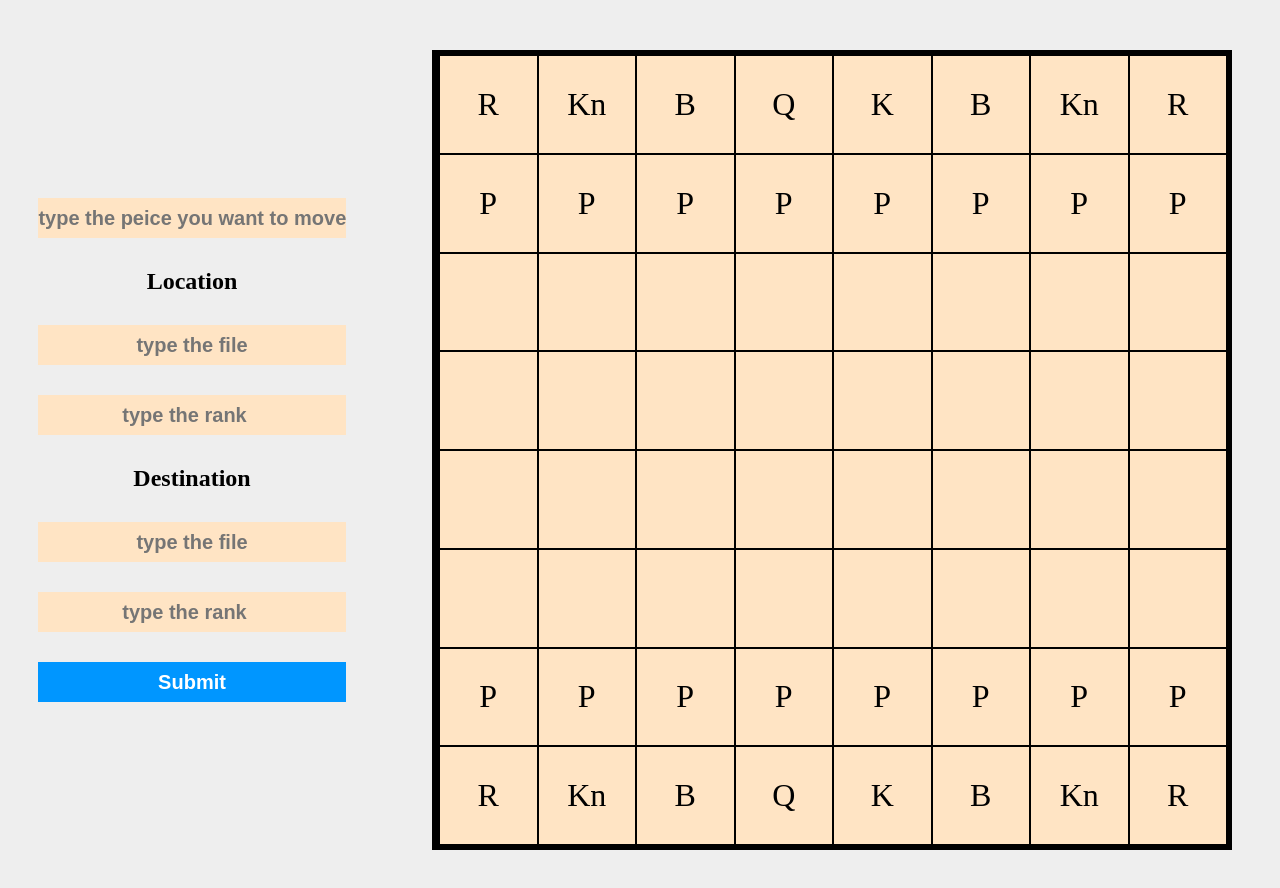
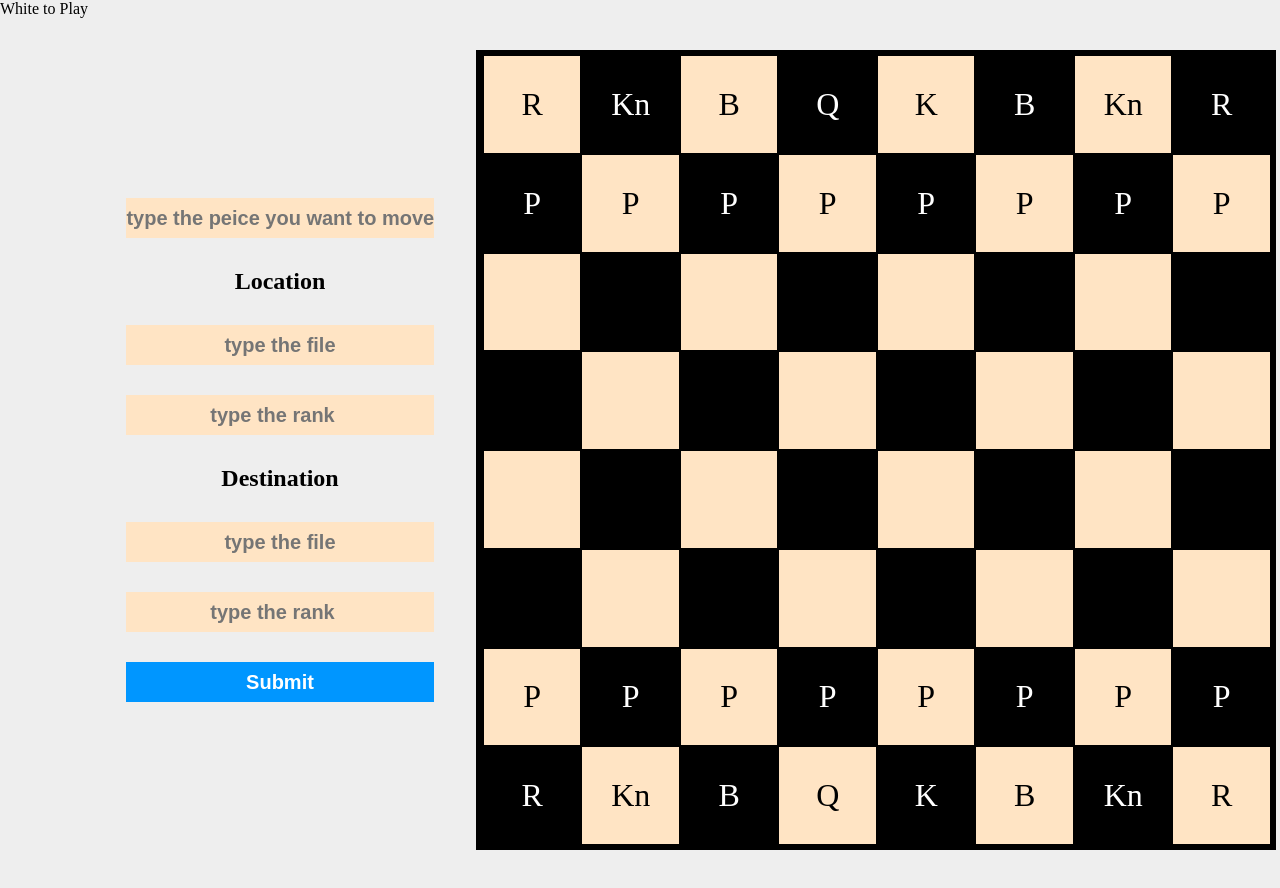
Before and after one commit to lk-kheir/js-chess-game, a website with bundled scripts: page index.html in a window 1280 px wide. Built offline with nearby package versions, Linux system fonts and the light colour scheme.

Commit message:
just making the board look like a real ches board

```diff
--- a/index.html
+++ b/index.html
@@ -10,6 +10,9 @@
 </head>
 <body>
     <div class="container">
+        <div class="who's__turn">
+            <span>White to Play</span>
+        </div>
         <div class="input-moves">
             <input class="peice-type" type="text" placeholder="type the peice you want to move">
             <h2>Location</h2>
@@ -25,84 +28,86 @@
         </div>
         <div id="chess-grid">
             <div class="rank rank-8">
-                <div class="cell" data-peice="Rook">R</div>
-                <div class="cell" data-peice="Bishop">Kn</div>
-                <div class="cell" data-peice="Knight">B</div>
-                <div class="cell" data-peice="Queen">Q</div>
-                <div class="cell" data-peice="King">K</div>
-                <div class="cell" data-peice="Bishop">B</div>
-                <div class="cell" data-peice="Knight">Kn</div>
-                <div class="cell" data-peice="Rook">R</div>
+                <div class="cell white-square" data-peice="Rook">R</div>
+                <div class="cell black-square" data-peice="Knight">Kn</div>
+                <div class="cell white-square" data-peice="Bishop">B</div>
+                <div class="cell black-square" data-peice="Queen">Q</div>
+                <div class="cell white-square" data-peice="King">K</div>
+                <div class="cell black-square" data-peice="Bishop">B</div>
+                <div class="cell white-square" data-peice="Knight">Kn</div>
+                <div class="cell black-square" data-peice="Rook">R</div>
             </div>
             <div class="rank rank-7">
-                <div class="cell" data-peice="Pawn">P</div>
-                <div class="cell" data-peice="Pawn">P</div>
-                <div class="cell" data-peice="Pawn">P</div>
-                <div class="cell" data-peice="Pawn">P</div>
-                <div class="cell" data-peice="Pawn">P</div>
-                <div class="cell" data-peice="Pawn">P</div>
-                <div class="cell" data-peice="Pawn">P</div>
-                <div class="cell" data-peice="Pawn">P</div>
+
+                <div class="cell black-square" data-peice="Pawn">P</div>
+                <div class="cell white-square" data-peice="Pawn">P</div>
+                <div class="cell black-square" data-peice="Pawn">P</div>
+                <div class="cell white-square" data-peice="Pawn">P</div>
+                <div class="cell black-square" data-peice="Pawn">P</div>
+                <div class="cell white-square" data-peice="Pawn">P</div>
+                <div class="cell black-square" data-peice="Pawn">P</div>
+                <div class="cell white-square" data-peice="Pawn">P</div>
             </div>
             <div class="rank rank-6">
-                <div class="cell" data-peice="Empty"></div>
-                <div class="cell" data-peice="Empty"></div>
-                <div class="cell" data-peice="Empty"></div>
-                <div class="cell" data-peice="Empty"></div>
-                <div class="cell" data-peice="Empty"></div>
-                <div class="cell" data-peice="Empty"></div>
-                <div class="cell" data-peice="Empty"></div>
-                <div class="cell" data-peice="Empty"></div>
+                <div class="cell white-square" data-peice="Empty"></div>
+                <div class="cell black-square" data-peice="Empty"></div>
+                <div class="cell white-square" data-peice="Empty"></div>
+                <div class="cell black-square" data-peice="Empty"></div>
+                <div class="cell white-square" data-peice="Empty"></div>
+                <div class="cell black-square" data-peice="Empty"></div>
+                <div class="cell white-square" data-peice="Empty"></div>
+                <div class="cell black-square" data-peice="Empty"></div>
             </div>
             <div class="rank rank-5">
-                <div class="cell" data-peice="Empty"></div>
-                <div class="cell" data-peice="Empty"></div>
-                <div class="cell" data-peice="Empty"></div>
-                <div class="cell" data-peice="Empty"></div>
-                <div class="cell" data-peice="Empty"></div>
-                <div class="cell" data-peice="Empty"></div>
-                <div class="cell" data-peice="Empty"></div>
-                <div class="cell" data-peice="Empty"></div>
+                <div class="cell black-square" data-peice="Empty"></div>
+                <div class="cell white-square" data-peice="Empty"></div>
+                <div class="cell black-square" data-peice="Empty"></div>
+                <div class="cell white-square" data-peice="Empty"></div>
+                <div class="cell black-square" data-peice="Empty"></div>
+                <div class="cell white-square" data-peice="Empty"></div>
+                <div class="cell black-square" data-peice="Empty"></div>
+                <div class="cell white-square" data-peice="Empty"></div>
             </div>
             <div class="rank rank-4">
-                <div class="cell" data-peice="Empty"></div>
-                <div class="cell" data-peice="Empty"></div>
-                <div class="cell" data-peice="Empty"></div>
-                <div class="cell" data-peice="Empty"></div>
-                <div class="cell" data-peice="Empty"></div>
-                <div class="cell" data-peice="Empty"></div>
-                <div class="cell" data-peice="Empty"></div>
-                <div class="cell" data-peice="Empty"></div>
+
+                <div class="cell white-square" data-peice="Empty"></div>
+                <div class="cell black-square" data-peice="Empty"></div>
+                <div class="cell white-square" data-peice="Empty"></div>
+                <div class="cell black-square" data-peice="Empty"></div>
+                <div class="cell white-square" data-peice="Empty"></div>
+                <div class="cell black-square" data-peice="Empty"></div>
+                <div class="cell white-square" data-peice="Empty"></div>
+                <div class="cell black-square" data-peice="Empty"></div>
             </div>
             <div class="rank rank-3">
-                <div class="cell" data-peice="Empty"></div>
-                <div class="cell" data-peice="Empty"></div>
-                <div class="cell" data-peice="Empty"></div>
-                <div class="cell" data-peice="Empty"></div>
-                <div class="cell" data-peice="Empty"></div>
-                <div class="cell" data-peice="Empty"></div>
-                <div class="cell" data-peice="Empty"></div>
-                <div class="cell" data-peice="Empty"></div>
+                <div class="cell black-square" data-peice="Empty"></div>
+                <div class="cell white-square" data-peice="Empty"></div>
+                <div class="cell black-square" data-peice="Empty"></div>
+                <div class="cell white-square" data-peice="Empty"></div>
+                <div class="cell black-square" data-peice="Empty"></div>
+                <div class="cell white-square" data-peice="Empty"></div>
+                <div class="cell black-square" data-peice="Empty"></div>
+                <div class="cell white-square" data-peice="Empty"></div>
             </div>
             <div class="rank rank-2">
-                <div class="cell" data-peice="Pawn">P</div>
-                <div class="cell" data-peice="Pawn">P</div>
-                <div class="cell" data-peice="Pawn">P</div>
-                <div class="cell" data-peice="Pawn">P</div>
-                <div class="cell" data-peice="Pawn">P</div>
-                <div class="cell" data-peice="Pawn">P</div>
-                <div class="cell" data-peice="Pawn">P</div>
-                <div class="cell" data-peice="Pawn">P</div>
+                <div class="cell white-square" data-peice="Pawn">P</div>
+                <div class="cell black-square" data-peice="Pawn">P</div>
+                <div class="cell white-square" data-peice="Pawn">P</div>
+                <div class="cell black-square" data-peice="Pawn">P</div>
+                <div class="cell white-square" data-peice="Pawn">P</div>
+                <div class="cell black-square" data-peice="Pawn">P</div>
+                <div class="cell white-square" data-peice="Pawn">P</div>
+                <div class="cell black-square" data-peice="Pawn">P</div>
             </div>
             <div class="rank rank-1">
-                <div class="cell" data-peice="Rook">R</div>
-                <div class="cell" data-peice="Bishop">Kn</div>
-                <div class="cell" data-peice="Knight">B</div>
-                <div class="cell" data-peice="Queen">Q</div>
-                <div class="cell" data-peice="King">K</div>
-                <div class="cell" data-peice="Bishop">B</div>
-                <div class="cell" data-peice="Knight">Kn</div>
-                <div class="cell" data-peice="Rook">R</div>
+                <div class="cell black-square" data-peice="Rook">R</div>
+                <div class="cell white-square" data-peice="Bishop">Kn</div>
+                <div class="cell black-square" data-peice="Knight">B</div>
+                <div class="cell white-square" data-peice="Queen">Q</div>
+                <div class="cell black-square" data-peice="King">K</div>
+                <div class="cell white-square" data-peice="Bishop">B</div>
+                <div class="cell black-square" data-peice="Knight">Kn</div>
+                <div class="cell white-square" data-peice="Rook">R</div>
             </div>
         </div>
 
--- a/src/Board.js
+++ b/src/Board.js
@@ -69,38 +69,37 @@ export default class Board{
             new Square(new Rook(new Position('h', 8) , 'B'), false)],
         ]
 
+        this.playingNow = 'W';
+        this.PlayingNext = "B"
+        this.listPinnedPeices = [];
+
     }
     pawnMove(moveDetails) {
 
-        // first we need to make sure that the next squre is empty (not yet implemented)
-        // of course we need to think about the case where the pawn reaches the last rank
+        //  I need to make sure that the next square is empty (not yet implemented)
+        //  I need to think about the case where the pawn reaches the last rank (not yet implemented)
+        //  I need to make sure that the pawn in not pinned due to a pin (not yet implementd)
+        //  I need to make sure that pawn can take other pawn or peices
 
         let {destination , location} = moveDetails;
-        console.log(destination , location)
 
         // moveDetails passes the location.file and destination.file using letters so transforme them into numbers
         location.file = ALPHABTIC.indexOf(location.file);
         destination.file = ALPHABTIC.indexOf(destination.file);
         // this conditiion means we move the pawn one squre forward
         if (Math.abs(destination.rank - location.rank) === 1) {
-            let tempSquare = this.board[destination.rank][destination.file]
-            // we update the distination squre
-            this.board[destination.rank][destination.file] = this.board[location.rank][location.file]
-            // we update the lhe location to Empty;
-            this.board[location.rank][location.file] = tempSquare;
+            this.swapSquares(location, destination)
             this.updateTheDOMBoard(moveDetails);
         }
         // the case if the pawn is goin two moves for the first time
-        else if (Math.abs(destination.rank - location.rank) === 2 &&
-                 location.rank === 1 || location.rank === 6) {
+        else if ((Math.abs(destination.rank - location.rank) === 2) &&
+                 (location.rank === 1 || location.rank === 6)) {
 
-             let tempSquare = this.board[destination.rank][destination.file]
-            // we update the distination squre
-            this.board[destination.rank][destination.file] = this.board[location.rank][location.file]
-            // we update the lhe location to Empty;
-            this.board[location.rank][location.file] = tempSquare;
+            this.swapSquares(location, destination)
             this.updateTheDOMBoard(moveDetails);
 
+        } else {
+            alert("invalid move")
         }
     }
 
@@ -114,4 +113,12 @@ export default class Board{
         document.querySelectorAll(`.rank-${moveDetails.destination.rank + 1} .cell`)[moveDetails.destination.file].innerHTML = "P"
 
     }
+    swapSquares(location , destination) {
+        let tempSquare = this.board[destination.rank][destination.file]
+        // we update the distination squre
+        this.board[destination.rank][destination.file] = this.board[location.rank][location.file]
+        // we update the lhe location to Empty;
+        this.board[location.rank][location.file] = tempSquare;
+
+    }
 }
--- a/style.css
+++ b/style.css
@@ -68,3 +68,13 @@ body {
     align-items: center;
     font-size: xx-large;
 }
+
+.white-square {
+
+}
+
+.black-square {
+    background-color: black;
+    color: white;
+
+}
```
